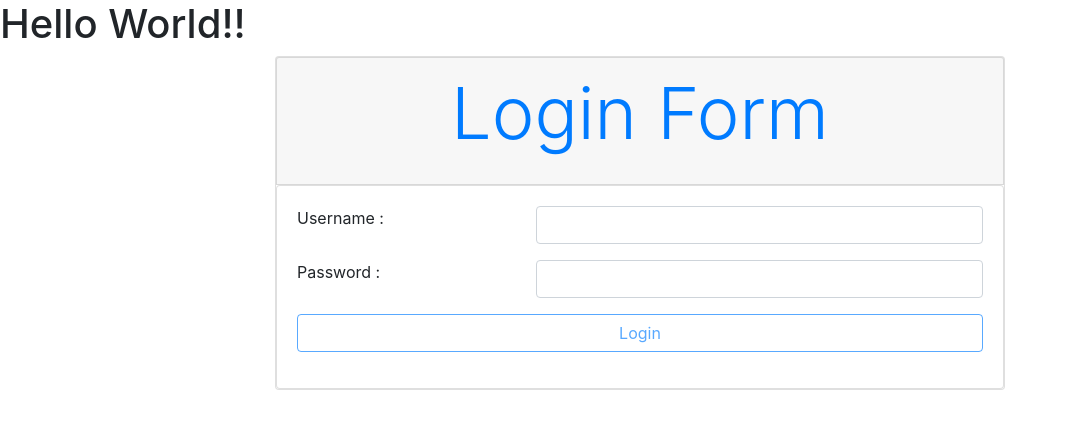
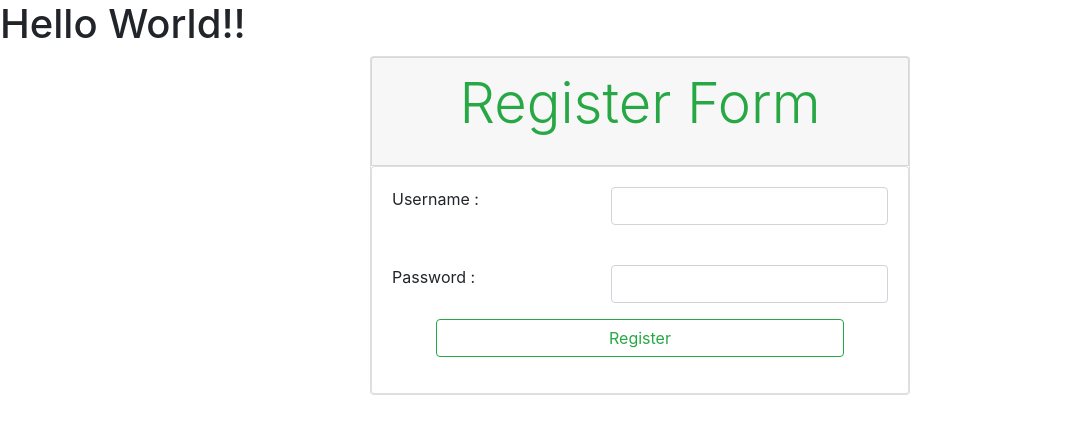
Before and after one commit to synergy2411/ng-cg, an Angular app in the folder users-app/: page / in a window 1280 px wide. Shown: the top 434 px of the page, without its empty margins (0-1065 px from the left). Built offline with nearby package versions, Linux system fonts and the light colour scheme.

Commit message:
model driven form

```diff
--- a/users-app/src/app/app.component.html
+++ b/users-app/src/app/app.component.html
@@ -2,7 +2,9 @@
 
 <div class="container">
 
-  <app-login></app-login>
+  <app-register></app-register>
+
+  <!-- <app-login></app-login> -->
 
   <!-- <app-pipe-demo></app-pipe-demo> -->
 </div>
--- /dev/null
+++ b/users-app/src/app/auth/register/register.component.html
@@ -0,0 +1,77 @@
+<div class="row">
+  <div class="col-sm-8 offset-sm-1 col-md-6 offset-md-3">
+    <div class="card">
+      <div class="card card-header">
+        <p class="display-4 text-center text-success">
+          Register Form
+        </p>
+      </div>
+      <div class="card card-body">
+        <form (ngSubmit)="onRegister()" [formGroup]="registerForm">
+          <div class="form-group">
+            <div class="row">
+              <div class="col-sm-5 col-md-5">
+                <label for="username"> Username :</label>
+              </div>
+              <div class="col-sm-7 col-md-7">
+                <input type="text" name="username" class="form-control" [formControl]="username">
+              </div>
+            </div>
+            <br>
+            <div class="row" [hidden]="username.untouched || username.valid">
+              <div class="col-sm-10 col-md-10 offset-sm-1 offset-md-1">
+                <div class="text-center alert alert-danger">
+                  <p>Some problems with username.</p>
+
+                  <div [hidden]="!username.hasError('required')">
+                    *Username is madatory field.
+                  </div>
+                  <div [hidden]="!username.hasError('email')">
+                    *Username must contain valid email format.
+                  </div>
+                </div>
+              </div>
+
+            </div>
+          </div>
+          <div class="form-group">
+            <div class="row">
+              <div class="col-sm-5 col-md-5">
+                <label for="password"> Password :</label>
+              </div>
+              <div class="col-sm-7 col-md-7">
+                <input type="password" name="password" class="form-control" [formControl]="password">
+              </div>
+            </div>
+
+            <div class="row" [hidden]="password.untouched || password.valid">
+              <div class="col-sm-10 col-md-10 offset-sm-1 offset-md-1">
+                <div class="text-center alert alert-danger">
+                  <p>Some problems with password.</p>
+
+                  <div [hidden]="!password.hasError('required')">
+                    *Password is mandatory field.
+                  </div>
+                  <div [hidden]="!password.hasError('minlength')">
+                    *Password must have 6 characters.
+                  </div>
+                </div>
+              </div>
+
+            </div>
+
+          </div>
+          <div class="form-group">
+            <div class="row">
+              <div class="col-sm-10 col-md-10 offset-sm-1 offset-md-1">
+                <button class="btn btn-block btn-outline-success" type="submit">
+                  Register
+                </button>
+              </div>
+            </div>
+          </div>
+        </form>
+      </div>
+    </div>
+  </div>
+</div>
--- /dev/null
+++ b/users-app/src/app/auth/register/register.component.ts
@@ -0,0 +1,32 @@
+import { Component, OnInit } from '@angular/core';
+import { FormControl, FormGroup, FormBuilder, Validators } from '@angular/forms';
+
+@Component({
+  selector: 'app-register',
+  templateUrl: './register.component.html',
+  styleUrls: ['./register.component.scss']
+})
+export class RegisterComponent{
+  username = new FormControl(null, [
+    Validators.email,
+    Validators.required
+  ]);
+  password = new FormControl(null, [
+    Validators.required,
+    Validators.minLength(6)
+  ]);
+
+  registerForm : FormGroup;
+
+  constructor(private fb : FormBuilder){
+    this.registerForm = this.fb.group({
+      username : this.username,
+      password : this.password
+    })
+  }
+
+  onRegister(){
+    console.log(this.registerForm);
+  }
+
+}
```
Also changed, not shown: users-app/src/app/app.module.ts (+6 -3 lines), users-app/src/app/auth/register/register.component.scss (added), 1 other file (tests, documents, lock files or other folders).
